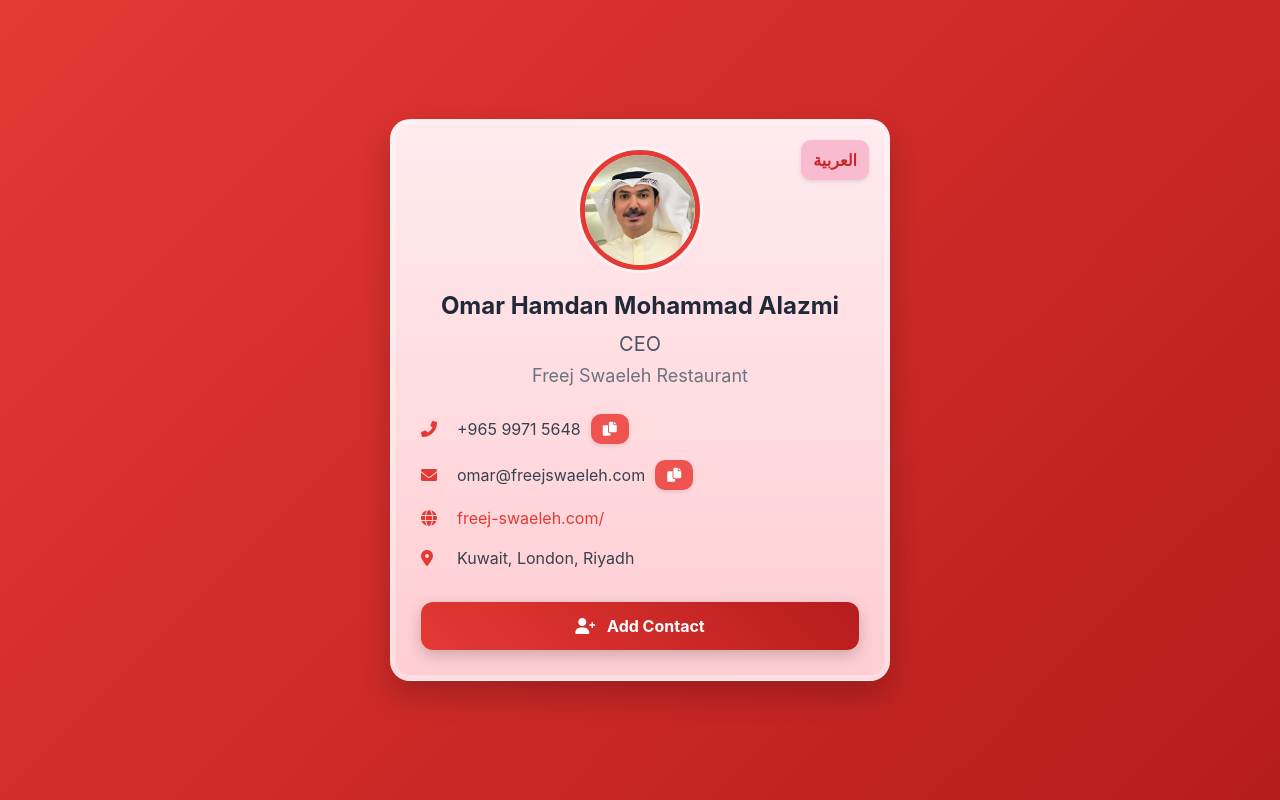
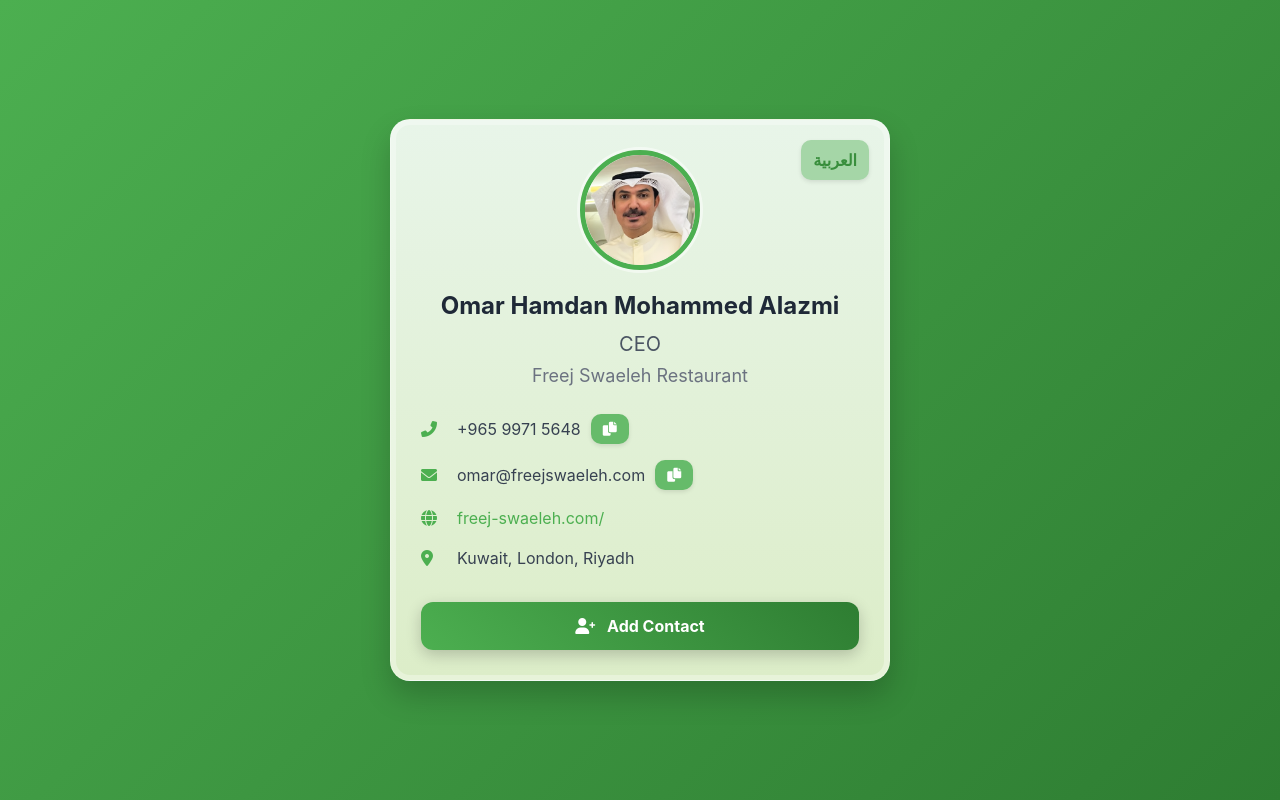
Before and after one commit to omarfreejswaeleh/freejswaelehrestaurant, a plain HTML site: page index.html in a window 1280 px wide. Drawn offline with nearby package versions, Linux system fonts and the light colour scheme.

Commit message:
Changed to green

```diff
--- a/index.html
+++ b/index.html
@@ -9,20 +9,20 @@
     <style>
         /* Define CSS Custom Properties for dynamic theming */
         :root {
-            --body-bg-start: #E53935; /* Default Red */
-            --body-bg-end: #B71C1C;   /* Default Dark Red */
-            --container-bg-start: #ffebee;
-            --container-bg-end: #ffcdd2;
-            --accent-color: #E53935;
-            --social-copy-bg: #f8bbd0;
-            --social-copy-text: #C62828;
-            --copy-button-bg: #EF5350;
-            --copy-button-hover-bg: #E53935;
-            --download-button-start: #E53935;
-            --download-button-end: #B71C1C;
-            --download-button-hover-start: #B71C1C;
-            --download-button-hover-end: #E53935;
-            --icon-color: #E53935;
+            --body-bg-start: #4CAF50; /* Default Green */
+            --body-bg-end: #2E7D32;   /* Default Dark Green */
+            --container-bg-start: #e8f5e9;
+            --container-bg-end: #dcedc8;
+            --accent-color: #4CAF50;
+            --social-copy-bg: #A5D6A7;
+            --social-copy-text: #388E3C;
+            --copy-button-bg: #66BB6A;
+            --copy-button-hover-bg: #4CAF50;
+            --download-button-start: #4CAF50;
+            --download-button-end: #2E7D32;
+            --download-button-hover-start: #2E7D32;
+            --download-button-hover-end: #4CAF50;
+            --icon-color: #4CAF50;
         }
 
         /* Custom styles for Inter font and general body */
@@ -174,7 +174,7 @@
 
         <img id="profilePic" class="profile-picture" src="https://github.com/omarfreejswaeleh/freejswaelehrestaurant/blob/main/images/1.png?raw=true" alt="Profile Picture">
 
-        <h1 id="fullName" class="text-2xl font-bold text-gray-800 mb-2">Omar Hamdan Mohammad Alazmi</h1>
+        <h1 id="fullName" class="text-2xl font-bold text-gray-800 mb-2">Omar Hamdan Mohammed Alazmi</h1>
         <p id="positionText" class="text-xl text-gray-600 mb-1">CEO</p>
         <p id="companyName" class="text-lg text-gray-500 mb-6">Freej Swaeleh Restaurant</p>
 
@@ -212,7 +212,7 @@
             en: {
                 firstName: "Omar",
                 lastName: "Alazmi",
-                fullName: "Omar Hamdan Mohammad Alazmi",
+                fullName: "Omar Hamdan Mohammed Alazmi",
                 position: "CEO",
                 organization: "Freej Swaeleh Restaurant",
                 phoneNumber: "+965 9971 5648",
@@ -251,7 +251,17 @@
 
         // Define multiple color themes
         const themes = [
-            {   // Red Theme (Now Default)
+            {   // Green Theme (Now Default)
+                bodyBgStart: '#4CAF50', bodyBgEnd: '#2E7D32',
+                containerBgStart: '#e8f5e9', containerBgEnd: '#dcedc8',
+                accentColor: '#4CAF50',
+                socialCopyBg: '#A5D6A7', socialCopyText: '#388E3C',
+                copyButtonBg: '#66BB6A', copyButtonHoverBg: '#4CAF50',
+                downloadButtonStart: '#4CAF50', downloadButtonEnd: '#2E7D32',
+                downloadButtonHoverStart: '#2E7D32', downloadButtonHoverEnd: '#4CAF50',
+                iconColor: '#4CAF50'
+            },
+            {   // Red Theme
                 bodyBgStart: '#E53935', bodyBgEnd: '#B71C1C',
                 containerBgStart: '#ffebee', containerBgEnd: '#ffcdd2',
                 accentColor: '#E53935',
@@ -280,16 +290,6 @@
                 downloadButtonStart: '#9C27B0', downloadButtonEnd: '#6A1B9A',
                 downloadButtonHoverStart: '#6A1B9A', downloadButtonHoverEnd: '#9C27B0',
                 iconColor: '#9C27B0'
-            },
-            {   // Green Theme
-                bodyBgStart: '#4CAF50', bodyBgEnd: '#2E7D32',
-                containerBgStart: '#e8f5e9', containerBgEnd: '#dcedc8',
-                accentColor: '#4CAF50',
-                socialCopyBg: '#A5D6A7', socialCopyText: '#388E3C',
-                copyButtonBg: '#66BB6A', copyButtonHoverBg: '#4CAF50',
-                downloadButtonStart: '#4CAF50', downloadButtonEnd: '#2E7D32',
-                downloadButtonHoverStart: '#2E7D32', downloadButtonHoverEnd: '#4CAF50',
-                iconColor: '#4CAF50'
             }
         ];
 
@@ -434,12 +434,16 @@
             updateContent();
         });
 
+        // Event listener for logo click to change theme
+        // Removed logo, so this event listener is no longer attached to an element.
+        // document.getElementById('restaurantLogo').addEventListener('click', applyRandomTheme);
+
         // Initial profile picture load (remains static)
         document.getElementById('profilePic').src = "https://github.com/omarfreejswaeleh/freejswaelehrestaurant/blob/main/images/1.png?raw=true";
 
-        // Apply the default theme (red) on initial load
+        // Apply the default theme (green) on initial load
         const root = document.documentElement;
-        const defaultTheme = themes[0]; // Red theme is now at index 0
+        const defaultTheme = themes[0]; // Green theme is now at index 0
         root.style.setProperty('--body-bg-start', defaultTheme.bodyBgStart);
         root.style.setProperty('--body-bg-end', defaultTheme.bodyBgEnd);
         root.style.setProperty('--container-bg-start', defaultTheme.containerBgStart);
```
